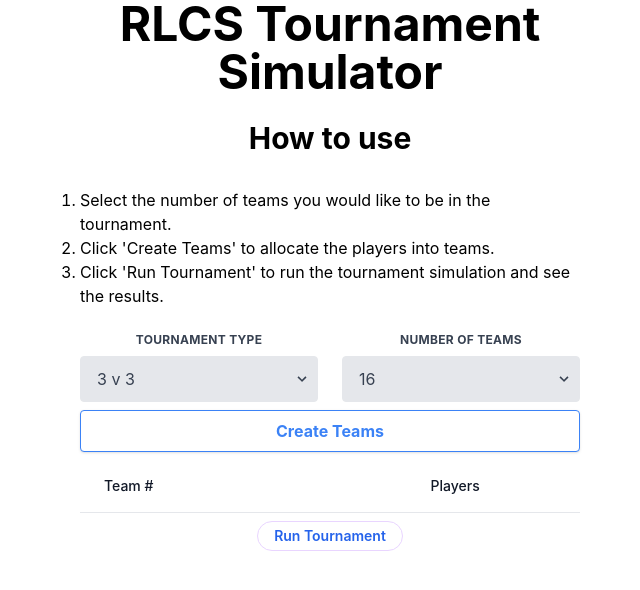
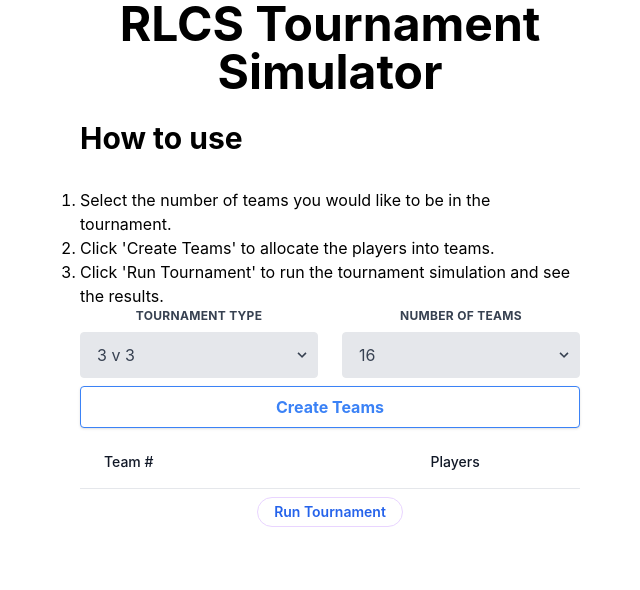
Before and after one commit to alexmitchelldev/rlcs-tournament-react, a React (Create React App) app: page / in a window 1280 px wide. Shown: the top 590 px of the page, without its empty margins (310-950 px from the left). Built offline with nearby package versions, Linux system fonts and the light colour scheme.

Commit message:
Add position styling to Header component

```diff
--- a/src/components/Header.js
+++ b/src/components/Header.js
@@ -1,15 +1,16 @@
 const header = () => {
     return (
       <>
-        <h1 className="text-5xl font-bold mt-0 mb-6">RLCS Tournament Simulator</h1>
-        <h2 className="text-3xl font-bold mb-8">How to use</h2>
+      <div className="text-center">
+      <h1 className="text-5xl font-bold mt-0 mb-6">RLCS Tournament Simulator</h1>
+        <h2 className="text-3xl font-bold mb-8 text-left">How to use</h2>
         <ol className="list-decimal text-left">
             <li>Select the number of teams you would like to be in the tournament.</li>
             <li>Click 'Create Teams' to allocate the players into teams.</li>
             <li>Click 'Run Tournament' to run the tournament simulation and see the results.</li>
         </ol>
-        <p></p>
-        <br></br>
+      </div>
+
       </>
     );
 };
```
